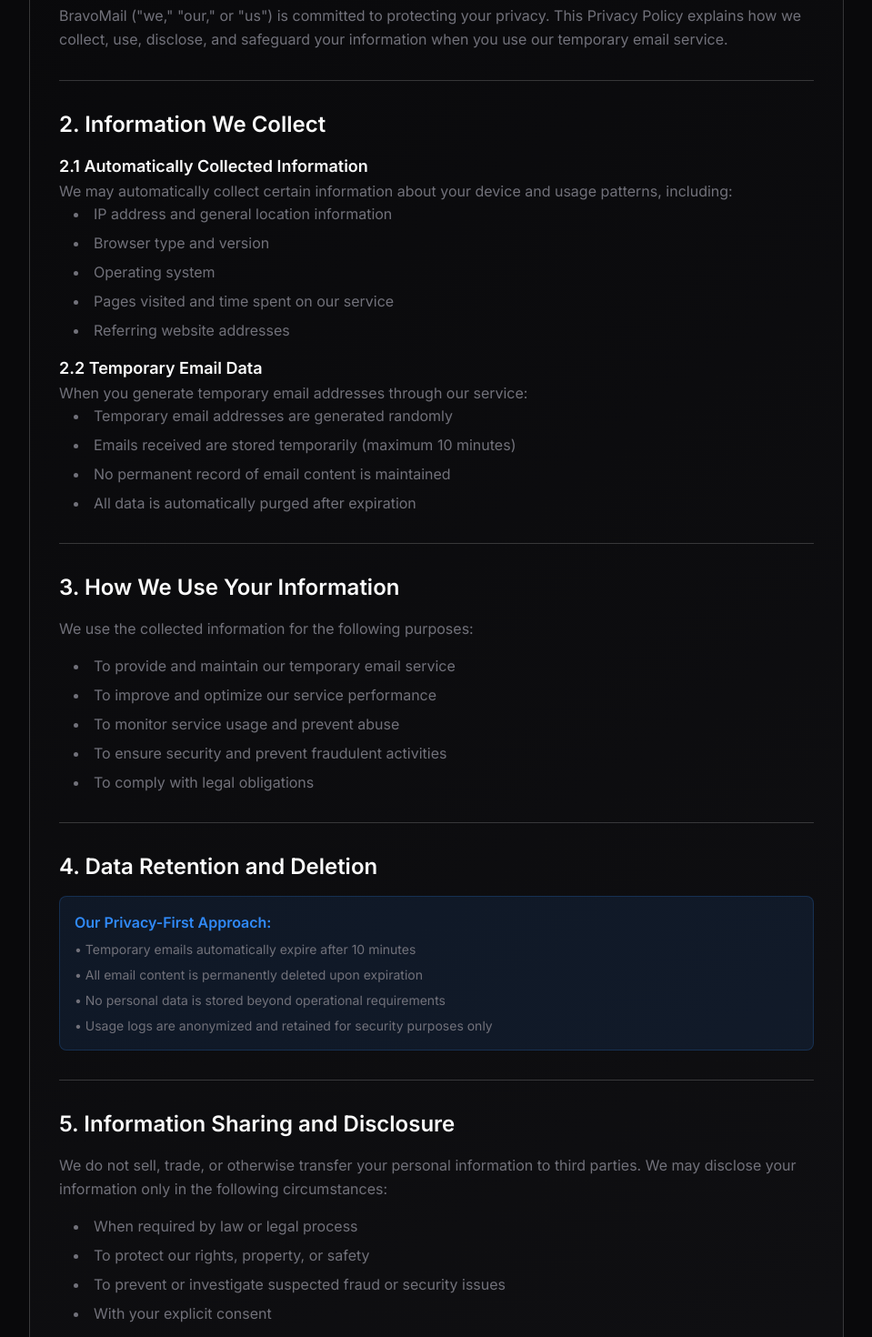
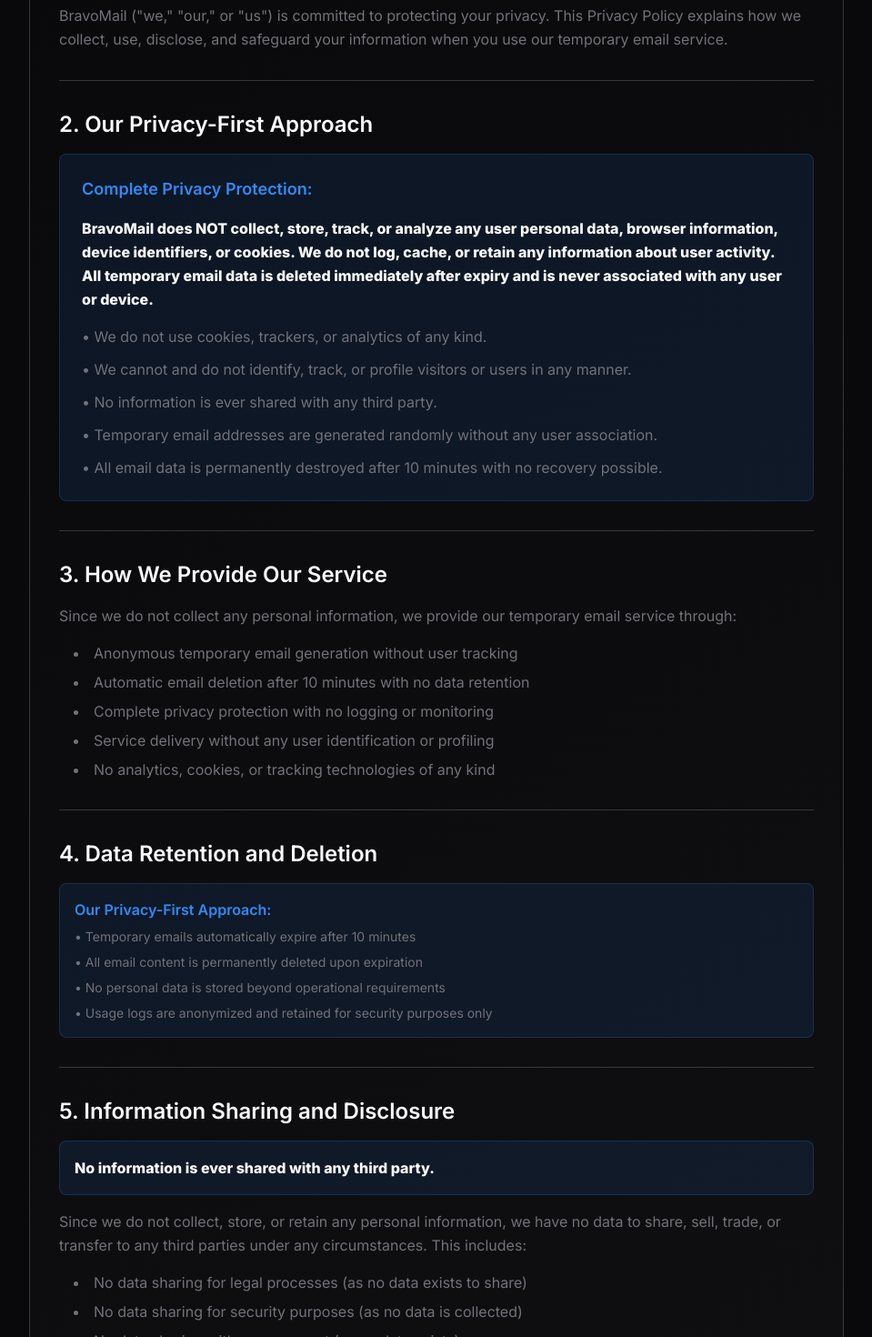
Before and after one commit to JewelPaul/temp-mail-infinity, a React (Vite) app: page /privacy in a window 1280 px wide. Shown: the part 320-1790 px from the top of the page at 91% size, without its empty margins (160-1119 px from the left). Built offline with nearby package versions, Linux system fonts and the light colour scheme.

Commit message:
Complete update of Privacy Policy and Terms and Conditions with strict privacy and legal language
Co-authored-by: JewelPaul <134228145+JewelPaul@users.noreply.github.com>

```diff
--- a/src/pages/PrivacyPolicy.tsx
+++ b/src/pages/PrivacyPolicy.tsx
@@ -15,7 +15,7 @@ const PrivacyPolicy = () => {
               Privacy Policy
             </CardTitle>
             <p className="text-muted-foreground text-lg mt-4">
-              Last updated: January 2025
+              Last updated: July 2025
             </p>
           </CardHeader>
 
@@ -30,33 +30,18 @@ const PrivacyPolicy = () => {
             <Separator className="bg-border/20" />
 
             <section className="space-y-4">
-              <h2 className="text-2xl font-semibold text-foreground">2. Information We Collect</h2>
-              <div className="space-y-4">
-                <div>
-                  <h3 className="text-lg font-semibold text-foreground">2.1 Automatically Collected Information</h3>
-                  <p className="text-muted-foreground leading-relaxed">
-                    We may automatically collect certain information about your device and usage patterns, including:
-                  </p>
-                  <ul className="list-disc list-inside text-muted-foreground space-y-2 ml-4">
-                    <li>IP address and general location information</li>
-                    <li>Browser type and version</li>
-                    <li>Operating system</li>
-                    <li>Pages visited and time spent on our service</li>
-                    <li>Referring website addresses</li>
-                  </ul>
-                </div>
-
-                <div>
-                  <h3 className="text-lg font-semibold text-foreground">2.2 Temporary Email Data</h3>
-                  <p className="text-muted-foreground leading-relaxed">
-                    When you generate temporary email addresses through our service:
-                  </p>
-                  <ul className="list-disc list-inside text-muted-foreground space-y-2 ml-4">
-                    <li>Temporary email addresses are generated randomly</li>
-                    <li>Emails received are stored temporarily (maximum 10 minutes)</li>
-                    <li>No permanent record of email content is maintained</li>
-                    <li>All data is automatically purged after expiration</li>
-                  </ul>
+              <h2 className="text-2xl font-semibold text-foreground">2. Our Privacy-First Approach</h2>
+              <div className="bg-primary/10 border border-primary/20 rounded-lg p-6">
+                <h3 className="font-semibold text-primary mb-4 text-lg">Complete Privacy Protection:</h3>
+                <p className="text-foreground font-semibold leading-relaxed mb-4">
+                  <strong>BravoMail does NOT collect, store, track, or analyze any user personal data, browser information, device identifiers, or cookies. We do not log, cache, or retain any information about user activity. All temporary email data is deleted immediately after expiry and is never associated with any user or device.</strong>
+                </p>
+                <div className="space-y-3 text-muted-foreground">
+                  <p>• We do not use cookies, trackers, or analytics of any kind.</p>
+                  <p>• We cannot and do not identify, track, or profile visitors or users in any manner.</p>
+                  <p>• No information is ever shared with any third party.</p>
+                  <p>• Temporary email addresses are generated randomly without any user association.</p>
+                  <p>• All email data is permanently destroyed after 10 minutes with no recovery possible.</p>
                 </div>
               </div>
             </section>
@@ -64,16 +49,16 @@ const PrivacyPolicy = () => {
             <Separator className="bg-border/20" />
 
             <section className="space-y-4">
-              <h2 className="text-2xl font-semibold text-foreground">3. How We Use Your Information</h2>
+              <h2 className="text-2xl font-semibold text-foreground">3. How We Provide Our Service</h2>
               <p className="text-muted-foreground leading-relaxed">
-                We use the collected information for the following purposes:
+                Since we do not collect any personal information, we provide our temporary email service through:
               </p>
               <ul className="list-disc list-inside text-muted-foreground space-y-2 ml-4">
-                <li>To provide and maintain our temporary email service</li>
-                <li>To improve and optimize our service performance</li>
-                <li>To monitor service usage and prevent abuse</li>
-                <li>To ensure security and prevent fraudulent activities</li>
-                <li>To comply with legal obligations</li>
+                <li>Anonymous temporary email generation without user tracking</li>
+                <li>Automatic email deletion after 10 minutes with no data retention</li>
+                <li>Complete privacy protection with no logging or monitoring</li>
+                <li>Service delivery without any user identification or profiling</li>
+                <li>No analytics, cookies, or tracking technologies of any kind</li>
               </ul>
             </section>
 
@@ -96,14 +81,19 @@ const PrivacyPolicy = () => {
 
             <section className="space-y-4">
               <h2 className="text-2xl font-semibold text-foreground">5. Information Sharing and Disclosure</h2>
+              <div className="bg-primary/10 border border-primary/20 rounded-lg p-4">
+                <p className="text-foreground font-semibold leading-relaxed">
+                  <strong>No information is ever shared with any third party.</strong>
+                </p>
+              </div>
               <p className="text-muted-foreground leading-relaxed">
-                We do not sell, trade, or otherwise transfer your personal information to third parties. We may disclose your information only in the following circumstances:
+                Since we do not collect, store, or retain any personal information, we have no data to share, sell, trade, or transfer to any third parties under any circumstances. This includes:
               </p>
               <ul className="list-disc list-inside text-muted-foreground space-y-2 ml-4">
-                <li>When required by law or legal process</li>
-                <li>To protect our rights, property, or safety</li>
-                <li>To prevent or investigate suspected fraud or security issues</li>
-                <li>With your explicit consent</li>
+                <li>No data sharing for legal processes (as no data exists to share)</li>
+                <li>No data sharing for security purposes (as no data is collected)</li>
+                <li>No data sharing with your consent (as no data exists)</li>
+                <li>Complete isolation from any third-party services or analytics</li>
               </ul>
             </section>
 
@@ -143,8 +133,13 @@ const PrivacyPolicy = () => {
 
             <section className="space-y-4">
               <h2 className="text-2xl font-semibold text-foreground">8. Cookies and Tracking</h2>
+              <div className="bg-primary/10 border border-primary/20 rounded-lg p-4">
+                <p className="text-foreground font-semibold leading-relaxed">
+                  <strong>We do not use cookies, trackers, or analytics of any kind.</strong>
+                </p>
+              </div>
               <p className="text-muted-foreground leading-relaxed">
-                Our website uses minimal cookies and tracking technologies. For detailed information about our cookie usage, please refer to our Cookie Policy.
+                BravoMail operates completely without cookies, tracking pixels, analytics scripts, or any form of user monitoring technology. We do not track, log, or monitor user behavior in any manner.
               </p>
             </section>
 
```
Also changed, not shown: src/pages/TermsAndConditions.tsx (+36 -10 lines).
